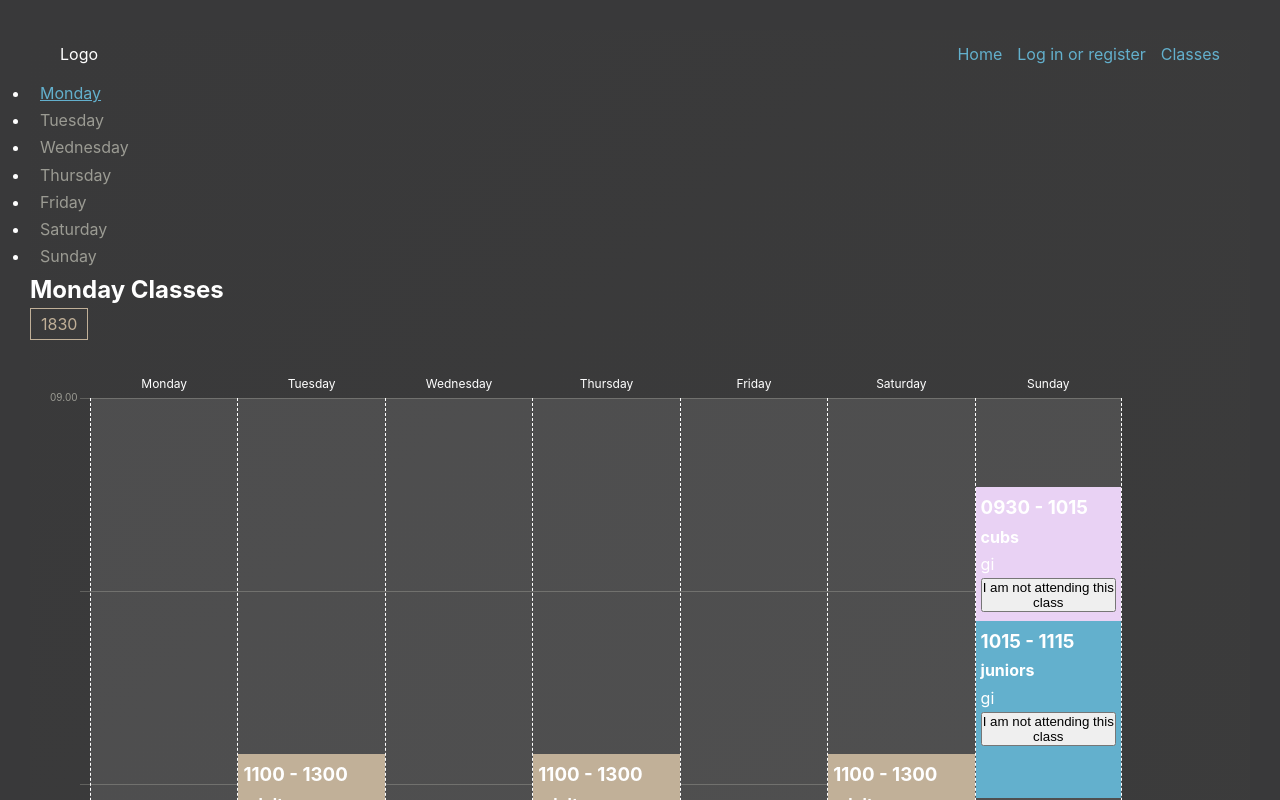
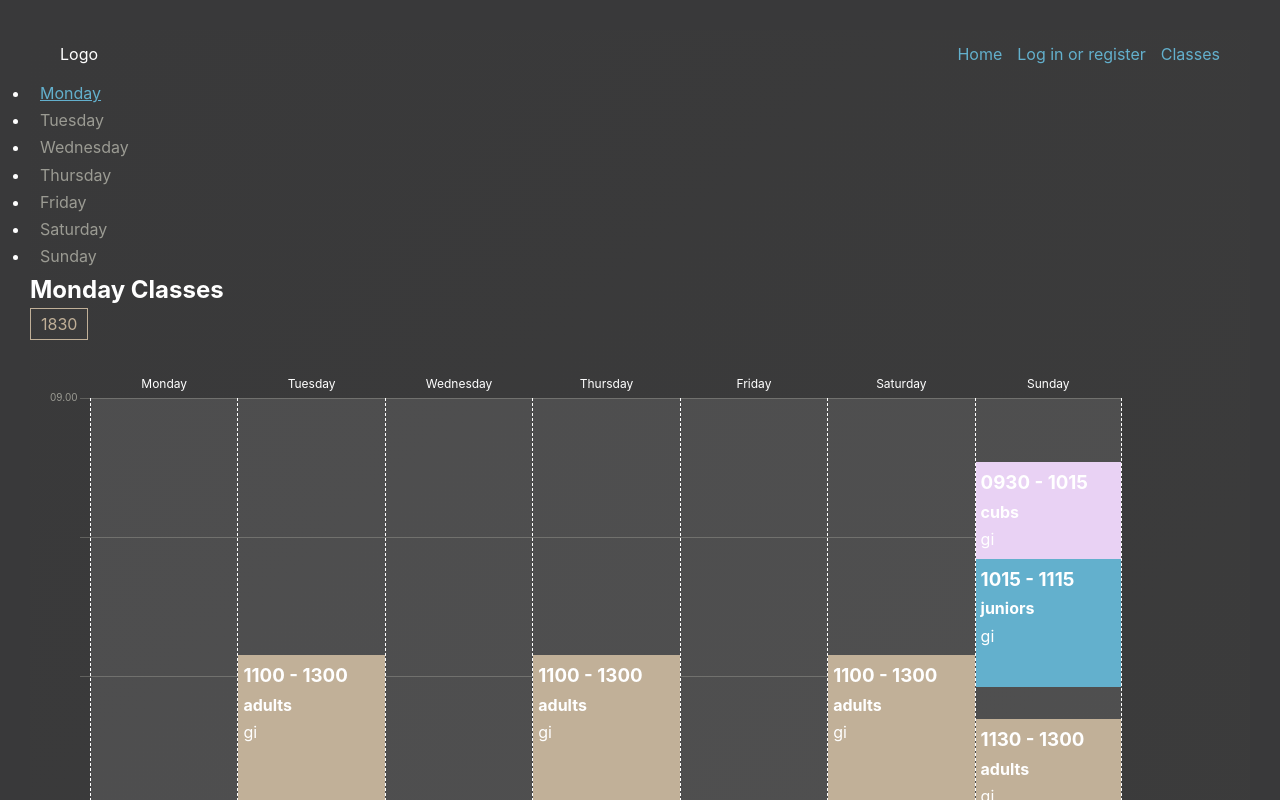
Before and after one commit to thebailers/membr-mngment, a React (Create React App) app: page /classes/monday in a window 1280 px wide. Shown: the top 800 px of the page. Built offline with nearby package versions, Linux system fonts and the light colour scheme; no server answers.

Commit message:
Amend forecasdted attendance roster structure, start of logic to toggle attending

```diff
--- a/src/components/calendar/calendar-day-class/calendar-day-class.component.tsx
+++ b/src/components/calendar/calendar-day-class/calendar-day-class.component.tsx
@@ -1,21 +1,49 @@
-import { useState } from "react";
+import { useEffect, useState, useContext } from "react";
 import {
   getMinsCSSGridName,
   getHourCSSGridName,
 } from "../../../utils/calendar.utils";
 import { ClassDetail } from "../../class-list/class-list.component";
-import { ClassRosterForecastItem } from "../calendar-week/calendar-week.component";
+import { ClassRosterForecastObject } from "../calendar-week/calendar-week.component";
+import { UserContext } from "../../../contexts/user.context";
 
 export type CalendarDayClassProps = {
   c: ClassDetail;
-  dayRoster: ClassRosterForecastItem[];
-  setDayRoster: React.Dispatch<React.SetStateAction<ClassRosterForecastItem[]>>;
+  date: Date;
+  dayRoster: ClassRosterForecastObject;
+  setDayRoster: React.Dispatch<
+    React.SetStateAction<ClassRosterForecastObject[]>
+  >;
 };
 
-const CalendarDayClass = ({ c }: CalendarDayClassProps) => {
+const CalendarDayClass = ({
+  c,
+  date,
+  dayRoster,
+  setDayRoster,
+}: CalendarDayClassProps) => {
+  const { currentUser } = useContext(UserContext);
+  // const [attendees, setAttendees] = useState<string[] | null>(null);
   const [attending, setAttending] = useState<boolean>(false);
+  const [checkedIfAttending, setCheckedIfAttending] = useState<boolean>(false);
 
-  // fetch specific class details/roster for specific class on the specific date
+  // useEffect(() => {
+  //   const currentClass = dayRoster.classes.filter(
+  //     (cls) => cls.time === c.start
+  //   );
+  //   if (currentUser && currentClass.length > 0) {
+  //     setAttending(currentClass[0].registered.includes(currentUser.uid));
+  //     setCheckedIfAttending(true);
+  //   }
+  // }, [currentUser, dayRoster]);
+
+  useEffect(() => {
+    if (currentUser) {
+      console.log("yes");
+    } else {
+      console.log("no");
+    }
+  }, [currentUser]);
 
   const toggleAttendingClass = () => {
     setAttending(!attending);
@@ -33,6 +61,10 @@ const CalendarDayClass = ({ c }: CalendarDayClassProps) => {
     return value;
   };
 
+  const isAttending = () => {
+    return false;
+  };
+
   return (
     <div
       className={`class class-${c.type} s${c.start}_e${c.end}`}
@@ -42,7 +74,6 @@ const CalendarDayClass = ({ c }: CalendarDayClassProps) => {
         {c.start} - {c.end}
       </h3>
       <h4>{c.type}</h4>
-
       {c.tags.length && (
         <ul>
           {c.tags.map((t, i) => (
@@ -50,12 +81,13 @@ const CalendarDayClass = ({ c }: CalendarDayClassProps) => {
           ))}
         </ul>
       )}
-
-      <button onClick={toggleAttendingClass}>
-        {attending
-          ? "I am attending this class"
-          : "I am not attending this class"}
-      </button>
+      {checkedIfAttending && currentUser && (
+        <button onClick={toggleAttendingClass}>
+          {attending
+            ? "I am attending this class"
+            : "I am not attending this class"}
+        </button>
+      )}
     </div>
   );
 };
--- a/src/components/calendar/calendar-day/calendar-day.component.tsx
+++ b/src/components/calendar/calendar-day/calendar-day.component.tsx
@@ -1,18 +1,21 @@
 import { ClassDetail } from "../../class-list/class-list.component";
 import CalendarDayClass from "../calendar-day-class/calendar-day-class.component";
-import { ClassRosterForecastItem } from "../calendar-week/calendar-week.component";
+import { ClassRosterForecastObject } from "../calendar-week/calendar-week.component";
 
 export type TCalendarDay = {
   day: string;
+  classes: ClassDetail[];
   date: Date;
-  dayRoster: ClassRosterForecastItem[];
-  setDayRoster: React.Dispatch<React.SetStateAction<ClassRosterForecastItem[]>>;
-  classes: ClassDetail[];
+  dayRoster: ClassRosterForecastObject;
+  setDayRoster: React.Dispatch<
+    React.SetStateAction<ClassRosterForecastObject[]>
+  >;
 };
 
 const CalendarDay = ({
   day,
   classes,
+  date,
   dayRoster,
   setDayRoster,
 }: TCalendarDay) => {
@@ -23,6 +26,7 @@ const CalendarDay = ({
         <CalendarDayClass
           key={c.id}
           c={c}
+          date={date}
           dayRoster={dayRoster}
           setDayRoster={setDayRoster}
         />
--- a/src/components/calendar/calendar-week/calendar-week.component.tsx
+++ b/src/components/calendar/calendar-week/calendar-week.component.tsx
@@ -9,37 +9,68 @@ import {
   compareTwoDatesIgnoringTime,
 } from "../../../utils/date.utils";
 import { classesData, DaysOfTheWeek } from "../../../utils/class.utils";
-import { useEffect } from "react";
 
 export type ClassRosterForecastItem = {
-  [key: string]: {
-    [key: string]: {
-      signedUp: string[];
-    };
-  };
+  time: string;
+  registered: string[];
 };
 
-const forecastedAttendance: ClassRosterForecastItem[] = [
+export type ClassRosterForecastObject = {
+  date: Date;
+  classes: ClassRosterForecastItem[];
+};
+
+const forecastedAttendance: ClassRosterForecastObject[] = [
   {
-    "Mon Mar 13 2023 12:14:55 GMT+0000": {
-      "1830": {
-        signedUp: [
+    date: new Date("Wed Mar 15 2023 00:00:00 GMT+0000 (Greenwich Mean Time)"),
+    classes: [
+      {
+        time: "1600",
+        registered: [
           "1", // array of userids
         ],
       },
-      "2000": {
-        signedUp: ["3", "4", "7"],
+      {
+        time: "1645",
+        registered: [
+          "1", // array of userids
+        ],
       },
-    },
+      {
+        time: "1800",
+        registered: [
+          "1", // array of userids
+        ],
+      },
+      {
+        time: "1900",
+        registered: [
+          "1", // array of userids
+        ],
+      },
+    ],
   },
   {
-    "Sun Mar 12 2023 12:14:55 GMT+0000": {
-      "1930": {
-        signedUp: [
-          "2", // array of userids
+    date: new Date("Thur Mar 16 2023 00:00:00 GMT+0000 (Greenwich Mean Time)"),
+    classes: [
+      {
+        time: "1930",
+        registered: [
+          "1", // array of userids
         ],
       },
-    },
+    ],
+  },
+  {
+    date: new Date("Fri Mar 17 2023 00:00:00 GMT+0000 (Greenwich Mean Time)"),
+    classes: [
+      {
+        time: "2030",
+        registered: [
+          "1", // array of userids
+        ],
+      },
+    ],
   },
 ];
 
@@ -49,7 +80,7 @@ const CalendarWeek = () => {
 
   // temporary store for class roster
   const [forecastedRoster, setForecastedRoster] =
-    useState<ClassRosterForecastItem[]>(forecastedAttendance);
+    useState<ClassRosterForecastObject[]>(forecastedAttendance);
 
   // useEffect(() => {
   //   // fetch week's classes roster, will come from firebase
@@ -65,17 +96,16 @@ const CalendarWeek = () => {
         {countOneWeek.map((n: number) => {
           const day = getDayStringFromDayIndex(todayInt + n);
           const date = getDateXDaysFromToday(n);
-          const roster = forecastedRoster.filter((rObj) => {
-            const dateKey = Object.keys(rObj)[0];
-            compareTwoDatesIgnoringTime(new Date(dateKey), date);
-            return compareTwoDatesIgnoringTime(new Date(dateKey), date);
-          });
+          const roster = forecastedRoster.filter((rObj) =>
+            compareTwoDatesIgnoringTime(rObj.date, date)
+          );
+
           return (
             <CalendarDay
               key={`day${n}`}
               day={day}
               date={date}
-              dayRoster={roster}
+              dayRoster={roster[0]}
               setDayRoster={setForecastedRoster}
               classes={getClassesForGivenDay(day as DaysOfTheWeek)}
             />
--- a/src/utils/date.utils.ts
+++ b/src/utils/date.utils.ts
@@ -53,6 +53,10 @@ export const getClassSigninTimes = (
 
 export const getDateXDaysFromToday = (d: number) => {
   const today = new Date();
+  today.setHours(0);
+  today.setMinutes(0);
+  today.setSeconds(0);
+  today.setMilliseconds(0);
   return new Date(today.setDate(today.getDate() + d));
 };
 
```
Also changed, not shown: 1 other file (tests, documents, lock files or other folders).
